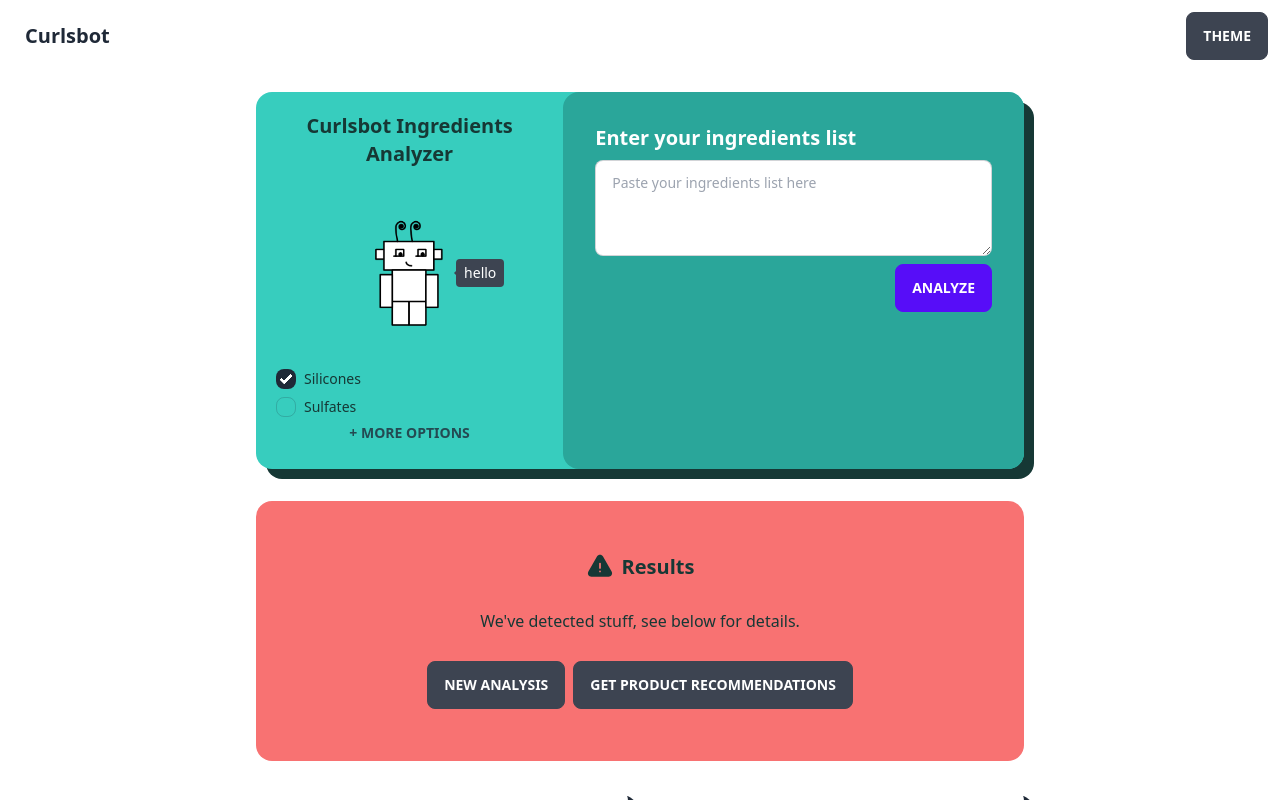
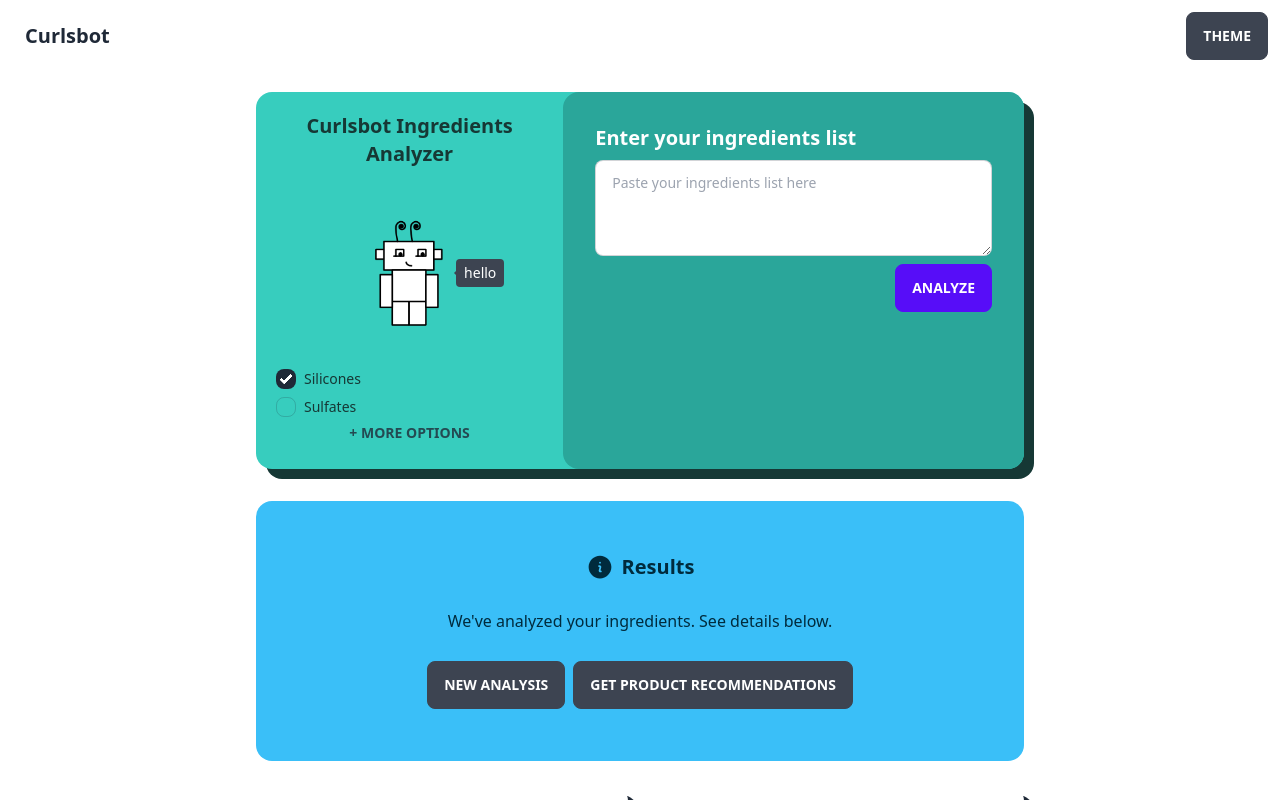
Before and after one commit to melissamcewen/cb2, a Next.js app: page / in a window 1280 px wide. Both pictures are taken after a click on the button "ANALYZE". Shown: the top 800 px of the page. Built offline with nearby package versions, Linux system fonts and the light colour scheme.

Commit message:
dependent categories

```diff
--- a/src/components/curlsbot.tsx
+++ b/src/components/curlsbot.tsx
@@ -5,7 +5,7 @@
 import AdvancedForm from './advanced-form';
 import ResultsCard from './results-card';
 import IngredientsCard from './ingredients-card';
-import { CategoryGroup } from '../types';
+import { CategoryGroup, ResultState } from '../types';
 
 const categoryGroups: Record<string, CategoryGroup> = {
   silicones: {
@@ -127,7 +127,11 @@
       <div className="grid lg:grid-cols-2 gap-6">
         {showResults && (
           <>
-            <ResultsCard />
+            <ResultsCard
+              state={ResultState.INFO}
+              title="Results"
+              message="We've analyzed your ingredients. See details below."
+            />
             {testIngredients.map((ingredient) => (
               <IngredientsCard key={ingredient.name} ingredient={ingredient} />
             ))}
--- a/src/components/results-card.tsx
+++ b/src/components/results-card.tsx
@@ -1,14 +1,35 @@
-import { ExclamationTriangleIcon } from '@heroicons/react/24/solid';
+import { ExclamationTriangleIcon, InformationCircleIcon } from '@heroicons/react/24/solid';
+import { ResultState, ResultsCardProps } from '../types';
 
-export default function ResultsCard(): JSX.Element {
+const stateConfig = {
+  [ResultState.INFO]: {
+    icon: InformationCircleIcon,
+    bgColor: 'bg-info',
+    textColor: 'text-info-content'
+  },
+  [ResultState.WARNING]: {
+    icon: ExclamationTriangleIcon,
+    bgColor: 'bg-warning',
+    textColor: 'text-warning-content'
+  },
+  [ResultState.CAUTION]: {
+    icon: ExclamationTriangleIcon,
+    bgColor: 'bg-error',
+    textColor: 'text-error-content'
+  }
+};
+
+export default function ResultsCard({ state, title, message }: ResultsCardProps): JSX.Element {
+  const { icon: Icon, bgColor, textColor } = stateConfig[state];
+
   return (
-    <div className="card bg-error col-span-2 text-accent-content">
+    <div data-testid="results-card" className={`card col-span-2 ${bgColor} ${textColor}`}>
       <div className="card-body items-center text-center">
         <h2 className="card-title py-5">
-          <ExclamationTriangleIcon className="h-7 w-7" />
-          Results
+          <Icon className="h-7 w-7" />
+          {title}
         </h2>
-        <p>We&apos;ve detected stuff, see below for details.</p>
+        <p>{message}</p>
         <div className="card-actions justify-end py-5">
           <button className="btn">New Analysis</button>
           <button className="btn">Get Product Recommendations</button>
--- a/src/types.ts
+++ b/src/types.ts
@@ -48,3 +48,15 @@
   onPreferenceChange: (pref: string, checked: boolean) => void;
   advancedCategories: Record<string, AdvancedCategory>;
 }
+
+export enum ResultState {
+  INFO = 'info',
+  WARNING = 'warning',
+  CAUTION = 'caution'
+}
+
+export interface ResultsCardProps {
+  state: ResultState;
+  title: string;
+  message: string;
+}
```
Also changed, not shown: 1 other file (tests, documents, lock files or other folders).
